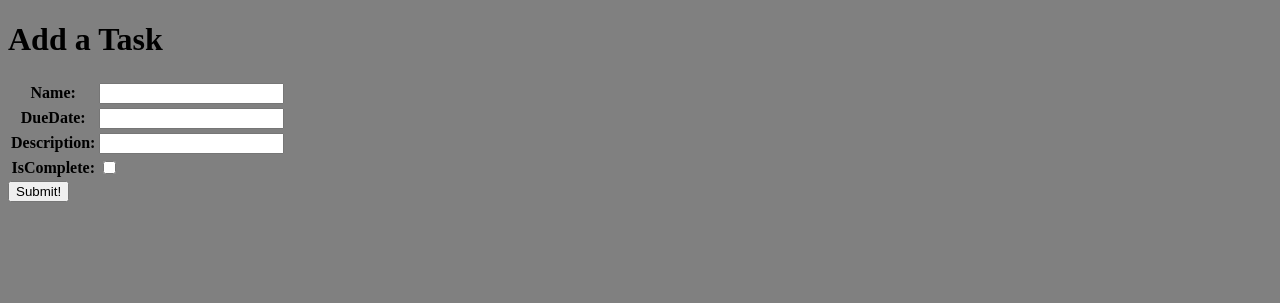
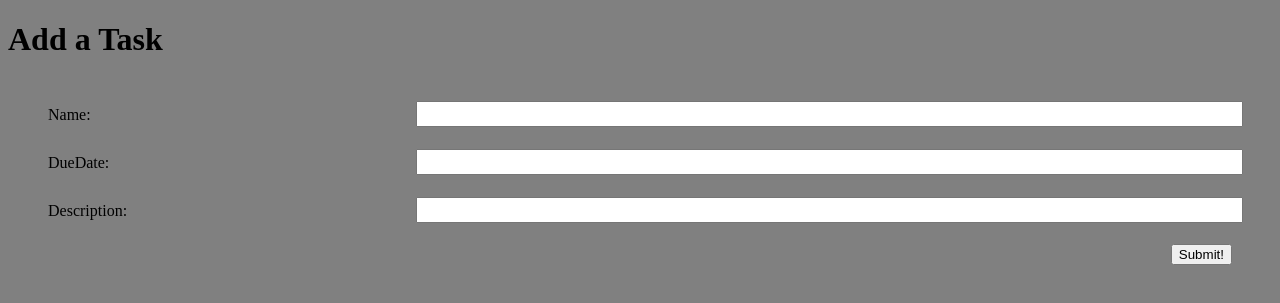
Before and after one commit to zmar0519/unit-4-todo-app, a Django app: page /tasks/create/ in a window 1280 px wide. Shown: the part 70-373 px from the top of the page. Run offline with Django 3.2, Linux system fonts and the light colour scheme.

Commit message:
form now works

```diff
--- a/main_app/static/css/form.css
+++ b/main_app/static/css/form.css
@@ -1,3 +1,43 @@
 body {
   background-color: grey;
 }
+
+.form-container {
+  display: flex;
+  flex-direction: column;
+  width: 100%;
+}
+
+table {
+  padding: 0 40px;
+  width: 100%;
+  border-spacing: 0 20px;
+}
+
+th {
+  text-align: left;
+  padding: 6px 20px 0 0;
+  font-weight: normal;
+  vertical-align: top;
+  font-size: var(--font-reg);
+}
+
+td {
+  max-width: 60%;
+}
+
+td > * {
+  width: 100%;
+  padding: 2px 4px;
+  font-size: var(--font-l);
+}
+
+td > textarea {
+  height: calc(4 * var(--font-l) + 8px);
+  font-family: inherit;
+}
+
+.btn {
+  align-self: flex-end;
+  margin-right: 40px;
+}
--- a/main_app/views.py
+++ b/main_app/views.py
@@ -25,4 +25,4 @@ tasks = [
 
 class TaskCreate(CreateView):
   model = Task
-  fields = '__all__'
+  fields = 'name', 'dueDate', 'description'
```
